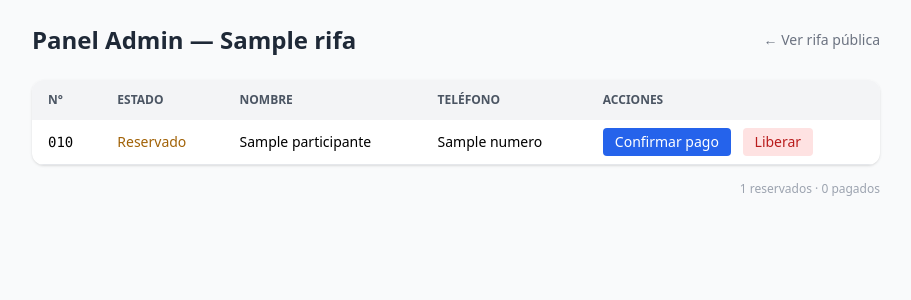
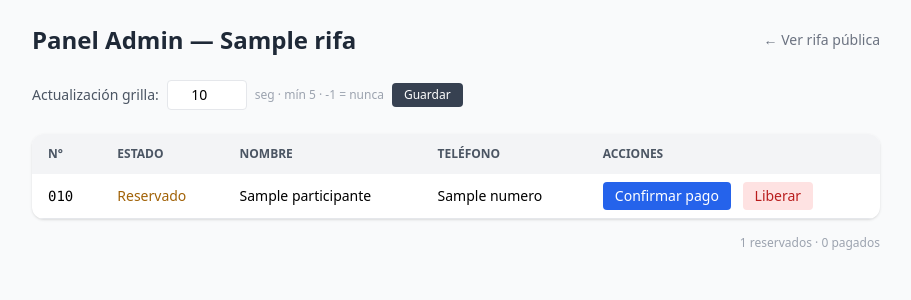
Before and after one commit to nsdelgadov/rifaFacil, a FastAPI app: template src/rifafacil/web/templates/admin/panel.html in a window 1280 px wide. Shown: the top 300 px of the page, without its empty margins (184-1095 px from the left). Run offline with FastAPI, Linux system fonts and the light colour scheme; the template is opened without the code that fills it: most values are stand-ins (such as "Sample title", 1, 10 or a date in 2020); some libraries are stand-ins or nearby versions.

Commit message:
feat(web): intervalo de refresco configurable — ciclo 13
Default 60 s (antes 3 s) vía env var GRILLA_REFRESH_SEGUNDOS.
-1 desactiva el auto-refresh. El admin puede cambiarlo en vivo
desde el panel sin reiniciar; mínimo 5 s, máximo nunca (-1).

Co-Authored-By: Claude Sonnet 4.6 <noreply@anthropic.com>

```diff
--- a/src/rifafacil/web/app.py
+++ b/src/rifafacil/web/app.py
@@ -30,6 +30,7 @@ def _verificar_admin(credentials: HTTPBasicCredentials = Depends(_security)) ->
         )
 
 app = FastAPI(title="rifaFacil")
+app.state.refresh_segundos = int(os.getenv("GRILLA_REFRESH_SEGUNDOS", "60"))
 templates = Jinja2Templates(directory=Path(__file__).parent / "templates")
 
 
@@ -45,7 +46,7 @@ async def index(request: Request):
     return templates.TemplateResponse(
         request=request,
         name="index.html",
-        context={"rifa": obtener_rifa()},
+        context={"rifa": obtener_rifa(), "refresh_segundos": request.app.state.refresh_segundos},
     )
 
 
@@ -54,7 +55,7 @@ async def grilla_boletos(request: Request):
     return templates.TemplateResponse(
         request=request,
         name="partials/grilla.html",
-        context={"rifa": obtener_rifa()},
+        context={"rifa": obtener_rifa(), "refresh_segundos": request.app.state.refresh_segundos},
     )
 
 
@@ -107,7 +108,23 @@ async def panel_admin(request: Request, _: None = Depends(_verificar_admin)):
     return templates.TemplateResponse(
         request=request,
         name="admin/panel.html",
-        context={"rifa": obtener_rifa()},
+        context={"rifa": obtener_rifa(), "refresh_segundos": request.app.state.refresh_segundos},
+    )
+
+
+@app.post("/admin/config/refresh", response_class=HTMLResponse)
+async def admin_config_refresh(
+    request: Request,
+    segundos: int = Form(),
+    _: None = Depends(_verificar_admin),
+):
+    if segundos != -1:
+        segundos = max(5, segundos)
+    request.app.state.refresh_segundos = segundos
+    return templates.TemplateResponse(
+        request=request,
+        name="admin/partials/config_refresh.html",
+        context={"refresh_segundos": segundos},
     )
 
 
--- a/src/rifafacil/web/templates/admin/panel.html
+++ b/src/rifafacil/web/templates/admin/panel.html
@@ -7,6 +7,10 @@
   <div class="flex items-center justify-between mb-6">
     <h1 class="text-2xl font-bold text-gray-800">Panel Admin — {{ rifa.nombre }}</h1>
     <a href="/" class="text-sm text-gray-500 hover:underline">← Ver rifa pública</a>
+  </div>
+
+  <div class="mb-6">
+    {% include "admin/partials/config_refresh.html" %}
   </div>
 
   <div class="bg-white rounded-xl shadow overflow-hidden">
--- /dev/null
+++ b/src/rifafacil/web/templates/admin/partials/config_refresh.html
@@ -0,0 +1,9 @@
+<form hx-post="/admin/config/refresh"
+      hx-swap="outerHTML"
+      class="flex items-center gap-2">
+  <span class="text-sm text-gray-600">Actualización grilla:</span>
+  <input type="number" name="segundos" value="{{ refresh_segundos }}"
+         class="border rounded px-2 py-1 text-sm w-20 text-center" />
+  <span class="text-xs text-gray-400">seg · mín 5 · -1 = nunca</span>
+  <button class="bg-gray-700 text-white text-xs px-3 py-1 rounded hover:bg-gray-800">Guardar</button>
+</form>
--- a/src/rifafacil/web/templates/partials/grilla.html
+++ b/src/rifafacil/web/templates/partials/grilla.html
@@ -1,7 +1,9 @@
 <div id="grilla"
+     {% if refresh_segundos != -1 %}
      hx-get="/boletos"
-     hx-trigger="every 3s"
-     hx-swap="outerHTML">
+     hx-trigger="every {{ refresh_segundos }}s"
+     hx-swap="outerHTML"
+     {% endif %}>
   <div class="grid grid-cols-3 sm:grid-cols-4 md:grid-cols-5 gap-2">
     {% for boleto in rifa.boletos %}
       {% if boleto.estado == 'disponible' %}
```
Also changed, not shown: src/rifafacil/web/templates/index.html (+7 -1 lines).
